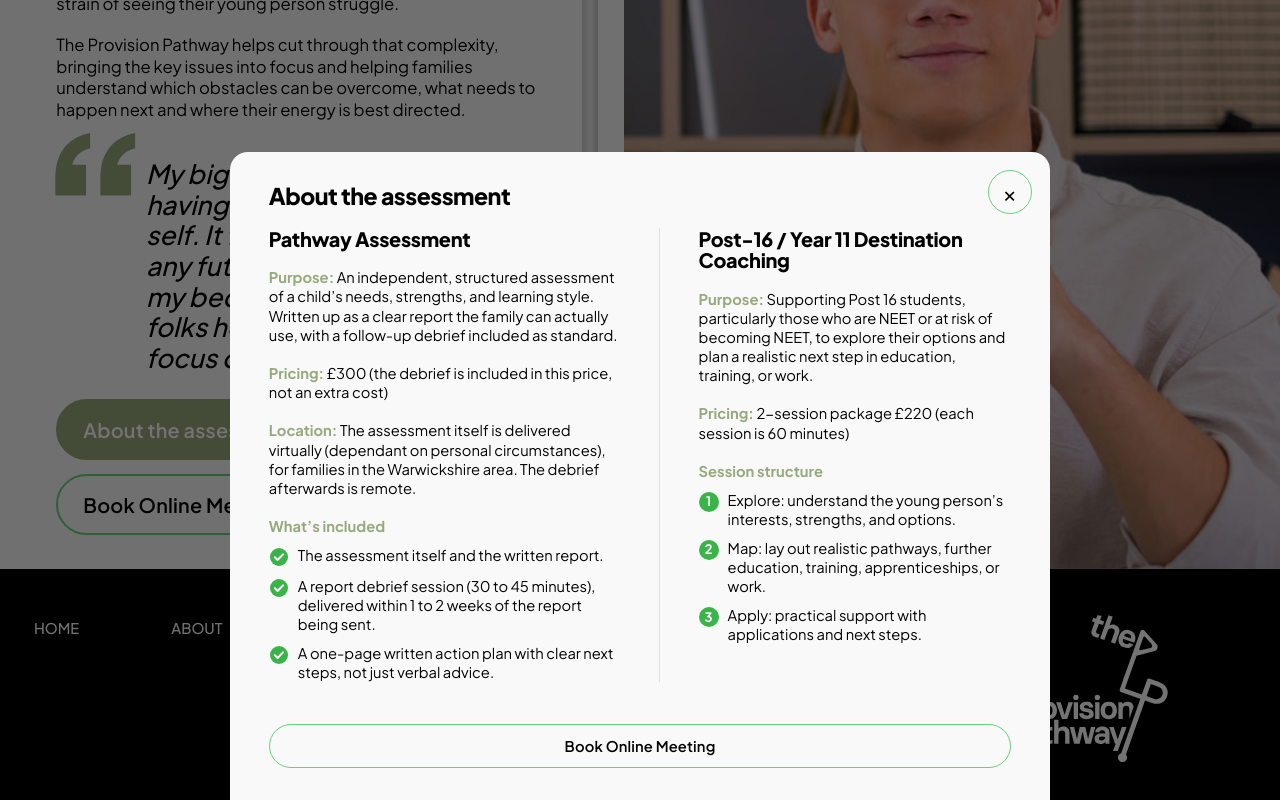
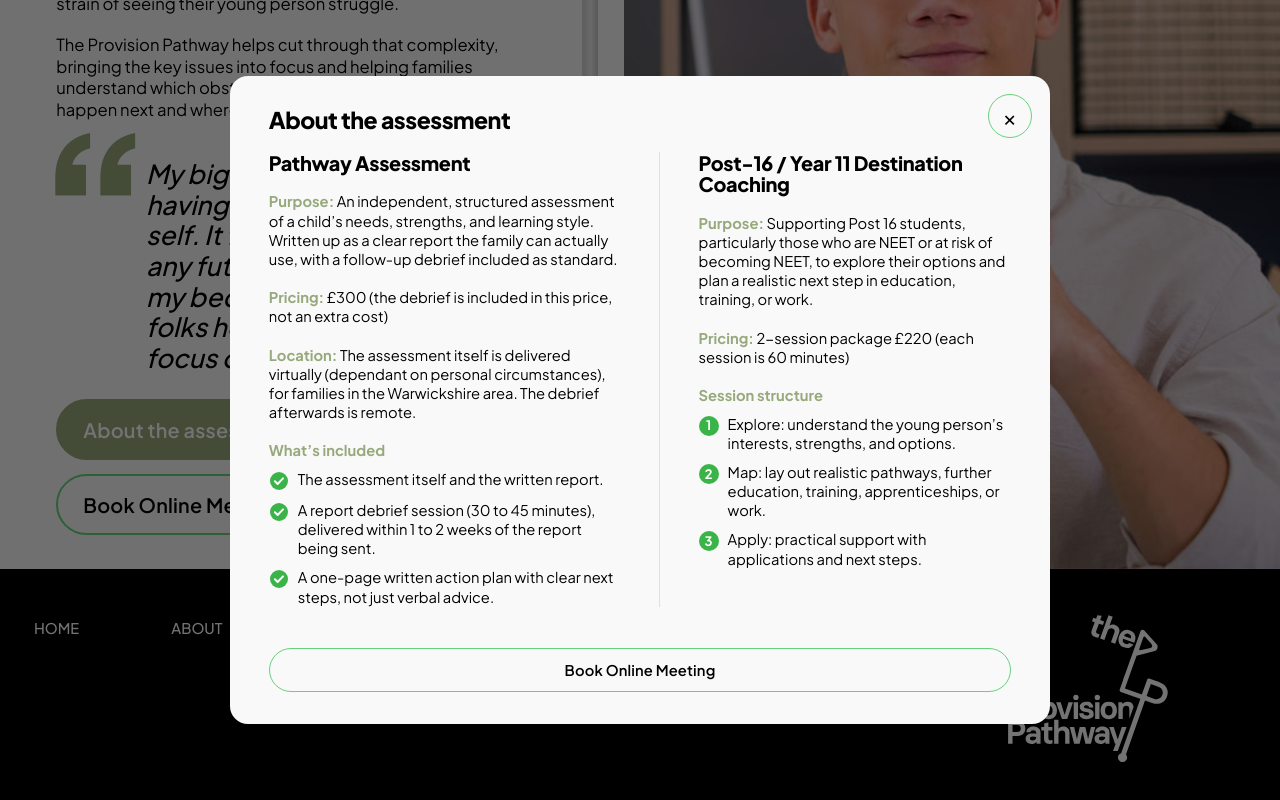
Before and after one commit to federationdesign-design/provisionpathway, a Next.js app: page / in a window 1280 px wide. Both pictures are taken after a click on the button "About the assessment". Shown: the part 2419-3219 px from the top of the page. Built offline with nearby package versions, Linux system fonts and the light colour scheme.

Commit message:
Centre services popup vertically at desktop

```diff
--- a/components/AssessmentModal.module.css
+++ b/components/AssessmentModal.module.css
@@ -131,10 +131,21 @@
 /* Desktop: a wider panel with one service per column, divided by a vertical
    rule, and a single, smaller booking button spanning both columns. */
 @media (min-width: 1024px) {
+  /* Centred in the screen rather than sheeted from the bottom, with room above
+     and below. The panel's height limit is a share of the overlay, not a vh
+     value, so it always fits the space the browser actually shows and scrolls
+     inside itself when the content is taller. */
+  .overlay {
+    align-items: center;
+    padding-block: var(--stack-l);
+  }
+
   .panel {
     max-width: none;
+    max-height: 100%;
     width: 64vw;
     padding: 2.5vw 3vw;
+    border-radius: 18px;
   }
 
   /* The panel is wide enough here for the title to clear the close button. */
```
